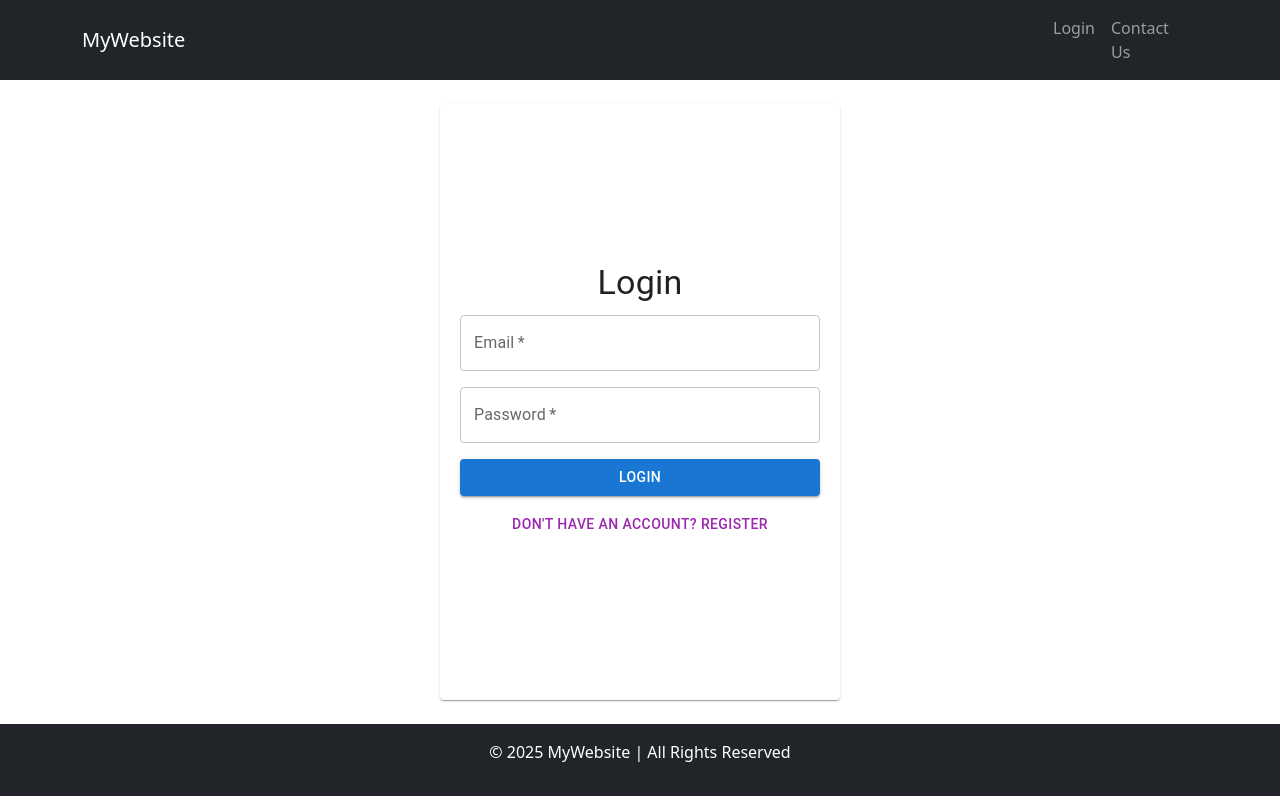
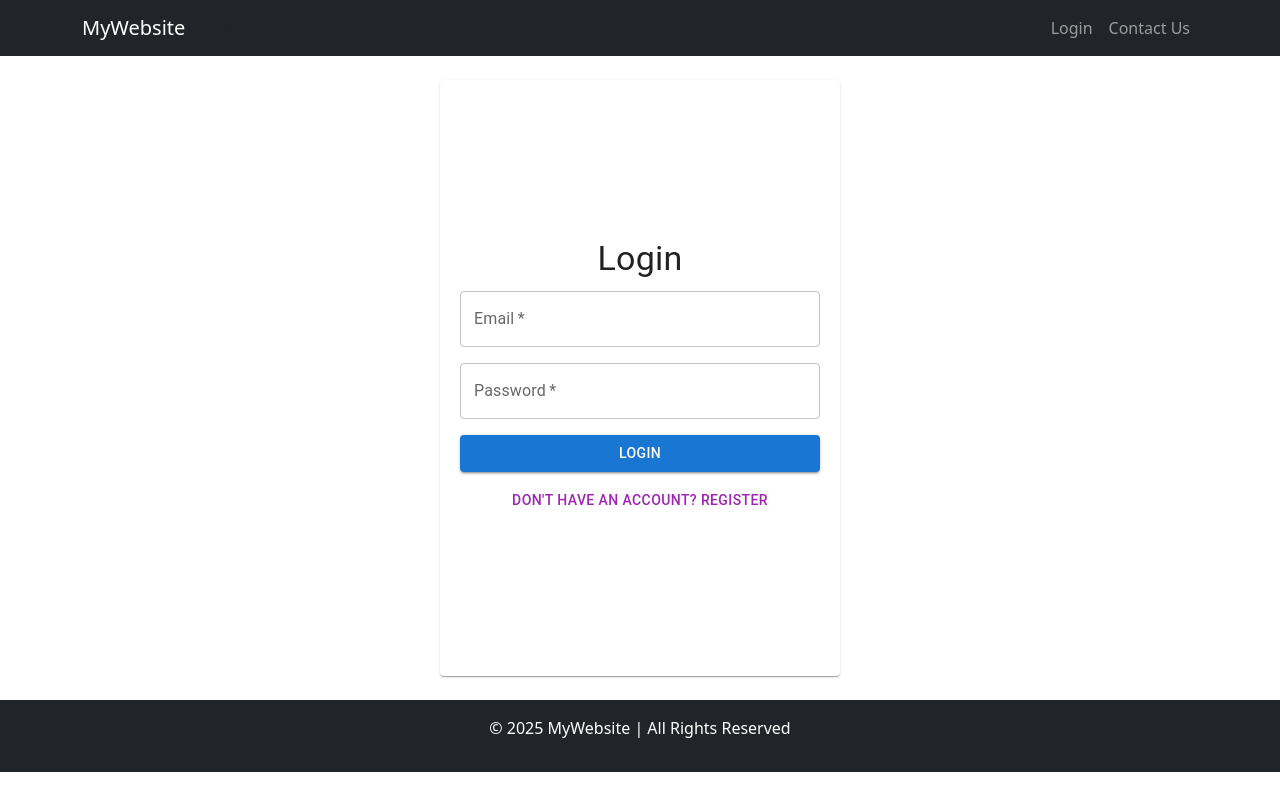
Before and after one commit to Santosh5358/PHARMACY-MANAGEMENT, a React (Create React App) app in the folder ForntEnd/: page / in a window 1280 px wide. Built offline with nearby package versions, Linux system fonts and the light colour scheme.

Commit message:
Update Header.js

```diff
--- a/ForntEnd/src/Header.js
+++ b/ForntEnd/src/Header.js
@@ -52,7 +52,6 @@ const Header = () => {
             ) : (
               // If the user is not logged in, show the Login button
               <>
-                  // If the user is not logged in, show the Login button
                   <Nav.Link as={Link} to="/">MyWebsite</Nav.Link></>
             )}
 
@@ -71,7 +70,7 @@ const Header = () => {
             ) : (
               // If the user is not logged in, show the Login button
               <>
-                  // If the user is not logged in, show the Login button
+
                   <Nav.Link as={Link} to="/" className="nav-item-hover">Login</Nav.Link><Nav.Link as={Link} to="/contact-us" className="nav-item-hover">Contact Us</Nav.Link></>
             )}
           </Nav>
```
